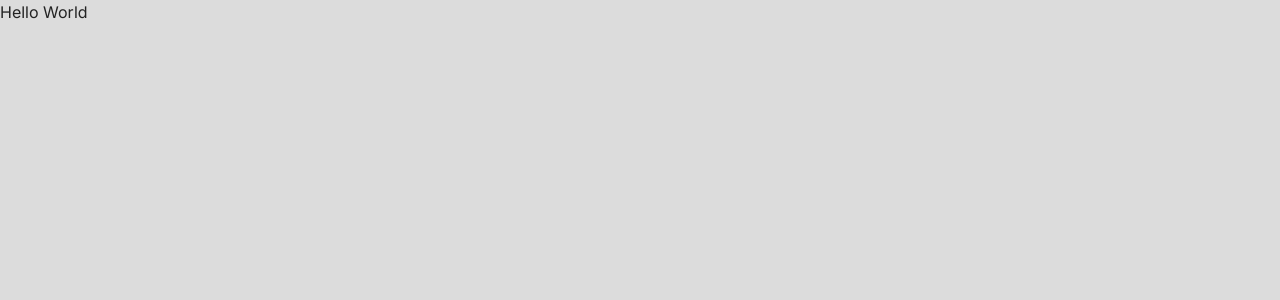
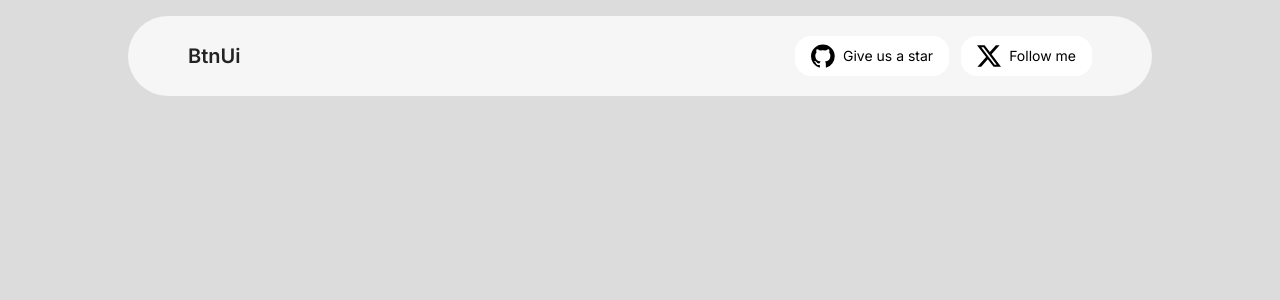
Before and after one commit to amitkushh/BtnUI, a Next.js app: page / in a window 1280 px wide. Shown: the top 300 px of the page. Built offline with nearby package versions, Linux system fonts and the light colour scheme.

Commit message:
Navbar Implement

```diff
--- a/src/app/page.tsx
+++ b/src/app/page.tsx
@@ -1,7 +1,9 @@
+import Navbar from "@/components/Navbar";
+
 export default function Home() {
   return (
     <div>
-      <h1>Hello World</h1>
+      <Navbar />
     </div>
   );
 }
--- /dev/null
+++ b/src/components/Button.tsx
@@ -0,0 +1,30 @@
+import { type ReactElement, ReactNode } from "react";
+
+interface ButtonProps {
+  varient: "primary" | "secondary";
+  text: ReactNode;
+  icon: ReactElement;
+}
+
+const varientClasses = {
+  primary: "",
+  secondary: " ",
+};
+
+const defaultStyle =
+  "rounded-2xl flex justify-center items-center gap-2 text-sm bg-white hover:bg-black/5 py-2 px-4 text-black cursor-pointer hover:scale-110 transition-all duration-300 ease-in-out";
+
+function Button({ varient, text, icon }: ButtonProps) {
+  return (
+    <button className={`${varientClasses[varient]} ${defaultStyle}`}>
+      {icon}
+      {text}
+    </button>
+  );
+}
+
+export default Button;
+
+{
+  /* <Button varient="primary" text="Add Content" startIcon={<PlusIcon />}></Button> */
+}
--- /dev/null
+++ b/src/components/Navbar.tsx
@@ -0,0 +1,34 @@
+"use client";
+import Button from "./Button";
+import GithubIcon from "@/icons/GithubIcon";
+import XIcon from "@/icons/XIcon";
+
+function Navbar() {
+  return (
+    <header>
+      <div className="flex justify-between items-center mx-5 sm:px-15 md:mx-24 lg:mx-32 bg-[#f6f6f6] mt-4 py-5 px-8 rounded-full">
+        <div>
+          <span className="text-xl font-semibold">BtnUi</span>
+        </div>
+        <div className="flex justify-center items-center gap-3">
+          <a href="https://github.com/amitkushh/BtnUI" target="_blank">
+            <Button
+              varient="primary"
+              text={<span className="hidden md:inline">Give us a star</span>}
+              icon={<GithubIcon />}
+            ></Button>
+          </a>
+          <a href="https://x.com/amitkushh" target="_blank">
+            <Button
+              varient="secondary"
+              text={<span className="hidden md:inline">Follow me</span>}
+              icon={<XIcon />}
+            ></Button>
+          </a>
+        </div>
+      </div>
+    </header>
+  );
+}
+
+export default Navbar;
--- /dev/null
+++ b/src/icons/GithubIcon.tsx
@@ -0,0 +1,17 @@
+function GithubIcon() {
+  return (
+    <svg
+      xmlns="http://www.w3.org/2000/svg"
+      width="24"
+      height="24"
+      viewBox="0 0 432 416"
+    >
+      <path
+        fill="currentColor"
+        d="M213.5 0q88.5 0 151 62.5T427 213q0 70-41 125.5T281 416q-14 2-14-11v-58q0-27-15-40q44-5 70.5-27t26.5-77q0-34-22-58q11-26-2-57q-18-5-58 22q-26-7-54-7t-53 7q-18-12-32.5-17.5T107 88h-6q-12 31-2 57q-22 24-22 58q0 55 27 77t70 27q-11 10-13 29q-42 18-62-18q-12-20-33-22q-2 0-4.5.5t-5 3.5t8.5 9q14 7 23 31q1 2 2 4.5t6.5 9.5t13 10.5T130 371t30-2v36q0 13-14 11q-64-22-105-77.5T0 213q0-88 62.5-150.5T213.5 0z"
+      />
+    </svg>
+  );
+}
+
+export default GithubIcon;
--- /dev/null
+++ b/src/icons/XIcon.tsx
@@ -0,0 +1,17 @@
+function XIcon() {
+  return (
+    <svg
+      xmlns="http://www.w3.org/2000/svg"
+      width="24"
+      height="24"
+      viewBox="0 0 24 24"
+    >
+      <path
+        fill="currentColor"
+        d="M18.901 1.153h3.68l-8.04 9.19L24 22.846h-7.406l-5.8-7.584l-6.638 7.584H.474l8.6-9.83L0 1.154h7.594l5.243 6.932ZM17.61 20.644h2.039L6.486 3.24H4.298Z"
+      />
+    </svg>
+  );
+}
+
+export default XIcon;
```
Also changed, not shown: package.json (+6 -6 lines).
